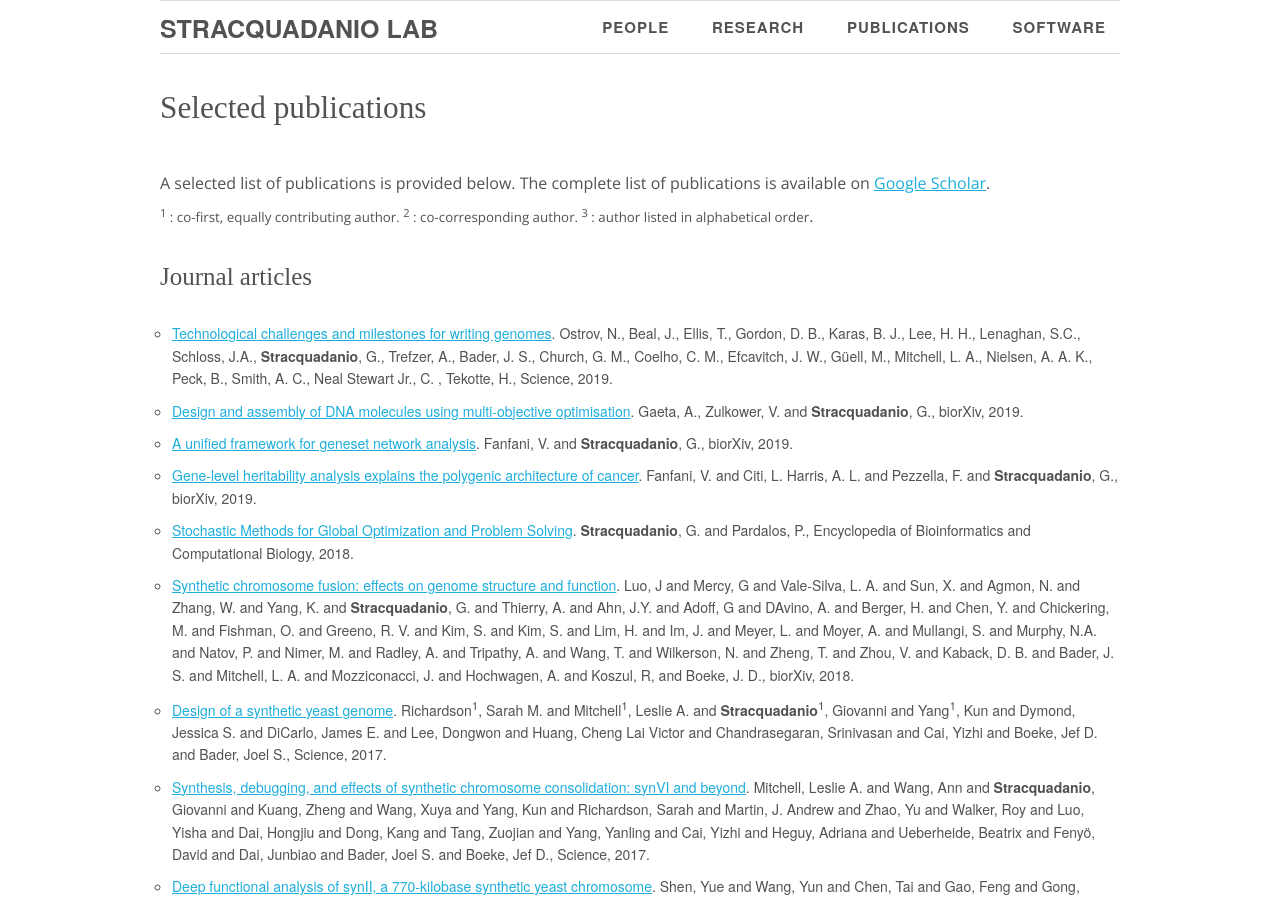
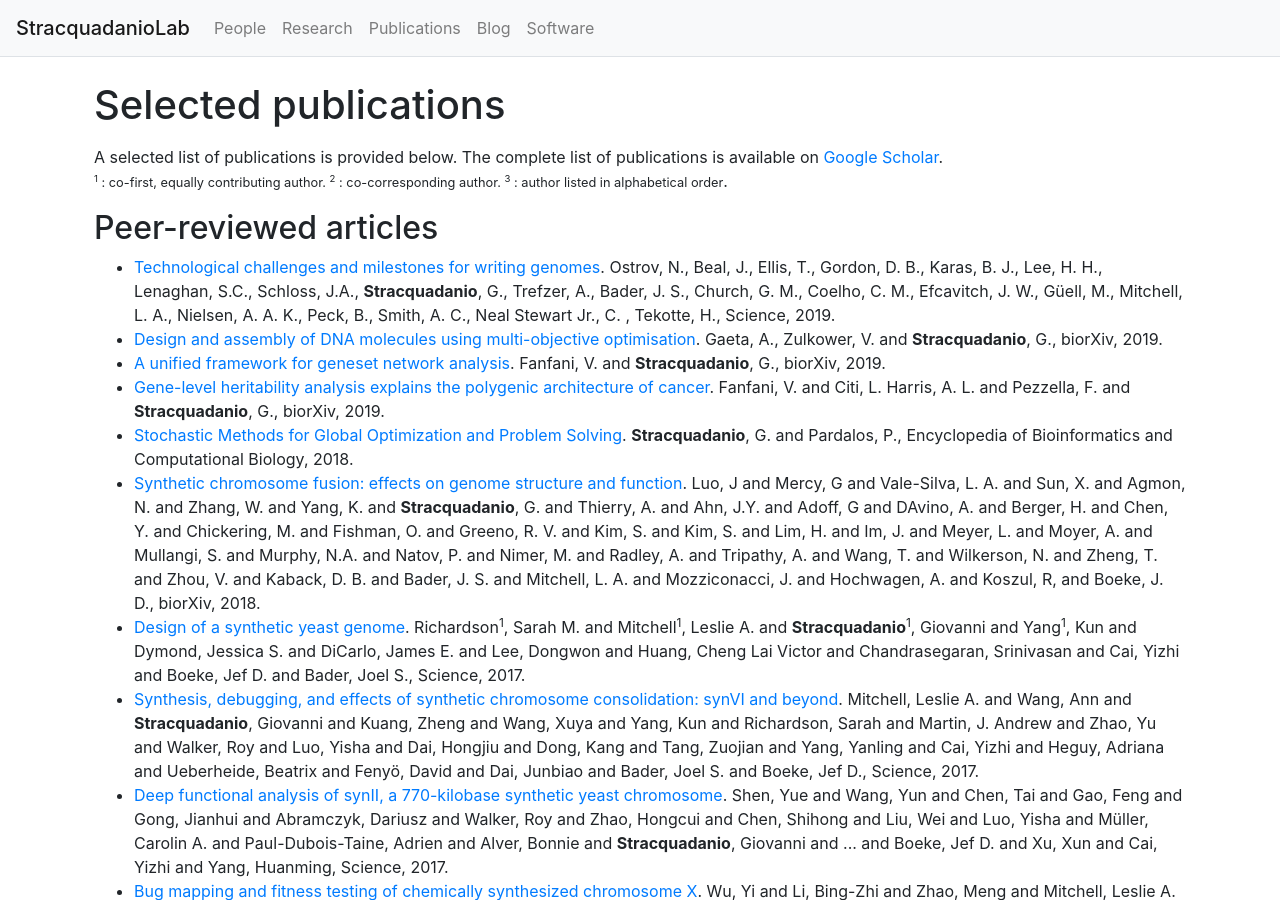
Before and after one commit to stracquadaniolab/stracquadaniolab.github.io, a Jekyll site: the page built from publications.md, in a window 1280 px wide and 900 px high. Built offline with Jekyll 4.4.1, drawn with Linux system fonts in a browser that asks for light colours; some web fonts are replaced; some of the changed text lies outside the part shown.

Commit message:
switch to bootstrap and change of layout

```diff
--- a/_includes/_footer.html
+++ b/_includes/_footer.html
@@ -1,15 +1,16 @@
-<div class="footer">
-  <div class="container">
-    <p>
+<div class="navbar navbar-light bg-light border-top">
+  <span class="navbar-text">
+    <small>
       All rights reserved: <a href="/people">Giovanni Stracquadanio</a>.
       Artworks: <a href="http://tozzivirginia.wixsite.com/tozzivirginia">Virginia Tozzi</a>.
       Powered by <a href="http://jekyllrb.com">Jekyll</a>,
-      <a href="http://getskeleton.com/">Skeleton</a> and
+      <a href="http://getbootstrap.com/">Bootstrap</a> and
       <a href="http://github.com">GitHub</a>.
-    </p>
-    <p>Funded by:<br/>
-      <img src="/images/wellcome-logo-cyan-back.png" alt="wellcome trust"  width="15%"/>
-      <img src="/images/uoe-logo.png" alt="university of edinburgh" width="60%"/>
-    </p>
-  </div>
+    </small>
+  </span>
 </div>
+<!-- <p>
+  Funded by:<br />
+  <img src="/images/wellcome-logo-cyan-back.png" alt="wellcome trust" width="5%" />
+  <img src="/images/uoe-logo.png" alt="university of edinburgh" width="20%" />
+</p> -->
--- a/_includes/_head.html
+++ b/_includes/_head.html
@@ -5,48 +5,13 @@
     * css
     * cloudfront
  -->
+
 <head>
-
-  <!-- Basic Page data
-  –––––––––––––––––––––––––––––––––––––––––––––––––– -->
   <meta charset="utf-8">
+  <meta name="viewport" content="width=device-width, initial-scale=1, shrink-to-fit=no">
   <title>{{ page.title }}</title>
   <meta name="description" content="{{ site.description }}">
   <meta name="author" content="{{ site.author}}">
-
-  <!-- Mobile Specific settings
-  –––––––––––––––––––––––––––––––––––––––––––––––––– -->
-  <meta name="viewport" content="width=device-width, initial-scale=1">
-
-  <!-- Google FONT
-  –––––––––––––––––––––––––––––––––––––––––––––––––– -->
-  <!-- <link href="//fonts.googleapis.com/css?family=Raleway:400,300,600" rel="stylesheet" type="text/css"> -->
-  <!-- <link href="https://fonts.googleapis.com/css?family=Amaranth:400|Open+Sans:400,400italic,700" rel="stylesheet" /> -->
-  <link href="https://fonts.googleapis.com/css?family=Amaranth:400|Open+Sans:400|Montserrat:600|Lora:400" rel="stylesheet" />
-
-  <!-- CSS
-  –––––––––––––––––––––––––––––––––––––––––––––––––– -->
-  <!-- <link rel="stylesheet" href="/css/normalize.css"> -->
-  <link rel="stylesheet" href="/css/skeleton.css">
-  <link rel="stylesheet" href="/css/main.css">
-
-  <!-- Favicon
-  –––––––––––––––––––––––––––––––––––––––––––––––––– -->
-  <link rel="apple-touch-icon" sizes="57x57" href="/images/favicons/apple-icon-57x57.png">
-  <link rel="apple-touch-icon" sizes="60x60" href="/images/favicons/apple-icon-60x60.png">
-  <link rel="apple-touch-icon" sizes="72x72" href="/images/favicons/apple-icon-72x72.png">
-  <link rel="apple-touch-icon" sizes="76x76" href="/images/favicons/apple-icon-76x76.png">
-  <link rel="apple-touch-icon" sizes="114x114" href="/images/favicons/apple-icon-114x114.png">
-  <link rel="apple-touch-icon" sizes="120x120" href="/images/favicons/apple-icon-120x120.png">
-  <link rel="apple-touch-icon" sizes="144x144" href="/images/favicons/apple-icon-144x144.png">
-  <link rel="apple-touch-icon" sizes="152x152" href="/images/favicons/apple-icon-152x152.png">
-  <link rel="apple-touch-icon" sizes="180x180" href="/images/favicons/apple-icon-180x180.png">
-  <link rel="icon" type="image/png" sizes="192x192"  href="/images/favicons/android-icon-192x192.png">
-  <link rel="icon" type="image/png" sizes="32x32" href="/images/favicons/favicon-32x32.png">
-  <link rel="icon" type="image/png" sizes="96x96" href="/images/favicons/favicon-96x96.png">
-  <link rel="icon" type="image/png" sizes="16x16" href="/images/favicons/favicon-16x16.png">
-  <link rel="manifest" href="/images/favicons/manifest.json">
-  <meta name="msapplication-TileColor" content="#ffffff">
-  <meta name="msapplication-TileImage" content="/images/favicons/ms-icon-144x144.png">
-  <meta name="theme-color" content="#ffffff">
+  <link rel="stylesheet" href="https://stackpath.bootstrapcdn.com/bootstrap/4.5.2/css/bootstrap.min.css"
+    integrity="sha384-JcKb8q3iqJ61gNV9KGb8thSsNjpSL0n8PARn9HuZOnIxN0hoP+VmmDGMN5t9UJ0Z" crossorigin="anonymous">
 </head>
--- a/_includes/_header.html
+++ b/_includes/_header.html
@@ -1,17 +1,23 @@
-<nav>
-  <div class="container navlinks">
-    <div class="row">
-      <div class="four columns brand">
-        <a href="/">Stracquadanio Lab</a>
-      </div>
-      <div class="eight columns">
-        <ul>
-          <li><a href="/people">People</a></li>
-          <li><a href="/research">Research</a></li>
-          <li><a href="/publications">Publications</a></li>
-          <li><a href="https://github.com/stracquadaniolab">Software</a></li>
-        </ul>
-      </div>
-    </div>
+<nav class="navbar navbar-expand-lg sticky-top navbar-light bg-light border-bottom">
+  <a class="navbar-brand mb-0 h1" href="/">StracquadanioLab</a>
+
+  <div class="collapse navbar-collapse">
+    <ul class="navbar-nav">
+      <li class="nav-item">
+        <a class="nav-link" href="/people">People</a>
+      </li>
+      <li class="nav-item">
+        <a class="nav-link" href="/research">Research</a>
+      </li>
+      <li class="nav-item">
+        <a class="nav-link" href="/publications">Publications</a>
+      </li>
+      <li class="nav-item">
+        <a class="nav-link" href="/blog">Blog</a>
+      </li>
+      <li class="nav-item">
+        <a class="nav-link" href="https://github.com/stracquadaniolab">Software</a>
+      </li>
+    </ul>
   </div>
 </nav>
--- a/_layouts/default.html
+++ b/_layouts/default.html
@@ -4,17 +4,14 @@
   {% include _head.html %}
 
   <body>
-    <!-- Primary Page Layout
-    –––––––––––––––––––––––––––––––––––––––––––––––––– -->
-
-    <div class="container content">
-      {% include _header.html %}
-
-      <h4>{{page.title}}</h5>
+    <!-- including header and navbar -->
+    {% include _header.html %}
+    <div class="container p-4">
+      <h1>{{page.title}}</h1>
       <p>{{ content }}</p>
-
-      {% include _footer.html %}
     </div>
+    <!-- including footer -->
+    {% include _footer.html %}
 
   </body>
 </html>
--- a/publications.md
+++ b/publications.md
@@ -5,7 +5,7 @@ layout: default
 A selected list of publications is provided below. The complete list of publications is available on [Google Scholar](https://goo.gl/faI6XG).
 <small><sup>1</sup> : co-first, equally contributing author. <sup>2</sup> : co-corresponding author. <sup>3</sup> : author listed in alphabetical order</small>.
 
-##### Journal articles
+## Peer-reviewed articles
 <ul>
 {% for paper in site.data.publications %}
   {% if paper.ENTRYTYPE == 'article' %}
@@ -15,7 +15,7 @@ A selected list of publications is provided below. The complete list of publicat
 {% endfor %}
 </ul>
 
-##### Books and contributed chapters
+## Books and contributed chapters
 <ul>
 {% for paper in site.data.publications %}
   {% if paper.ENTRYTYPE == 'book' %}
```
Also changed, not shown: _layouts/home.html (+8 -11 lines).
